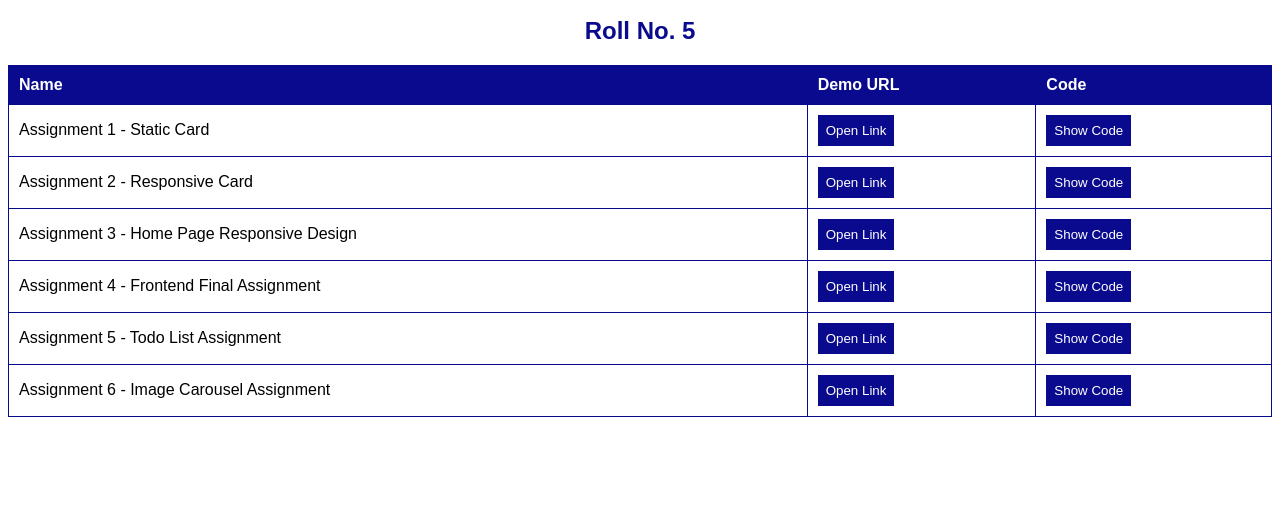
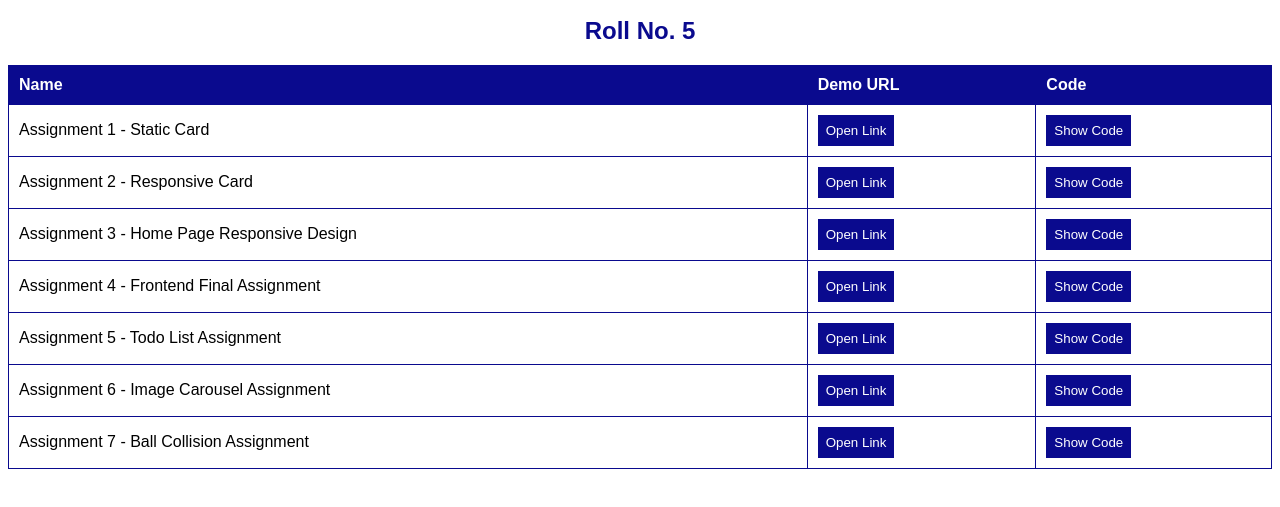
Before and after one commit to aayushman108/Assignment-submission-table, a plain HTML site: page index.html in a window 1280 px wide. Shown: the part 111-618 px from the top of the page. Drawn offline with Linux system fonts and the light colour scheme.

Commit message:
Ball collision assignment added

```diff
--- a/index.html
+++ b/index.html
@@ -49,6 +49,11 @@
         <td><a href="https://aayushman108.github.io/Image-carousel-leapfrog/"><button>Open Link</button></a></td>
         <td><a href="https://github.com/aayushman108/Image-carousel-leapfrog"><button>Show Code</button></a></td>
       </tr>
+      <tr>
+        <td>Assignment 7 - Ball Collision Assignment</td>
+        <td><a href=" https://aayushman108.github.io/Ball-Collision/"><button>Open Link</button></a></td>
+        <td><a href="https://github.com/aayushman108/Ball-Collision"><button>Show Code</button></a></td>
+      </tr>
     </tbody>
   </table>
 </body>
```
